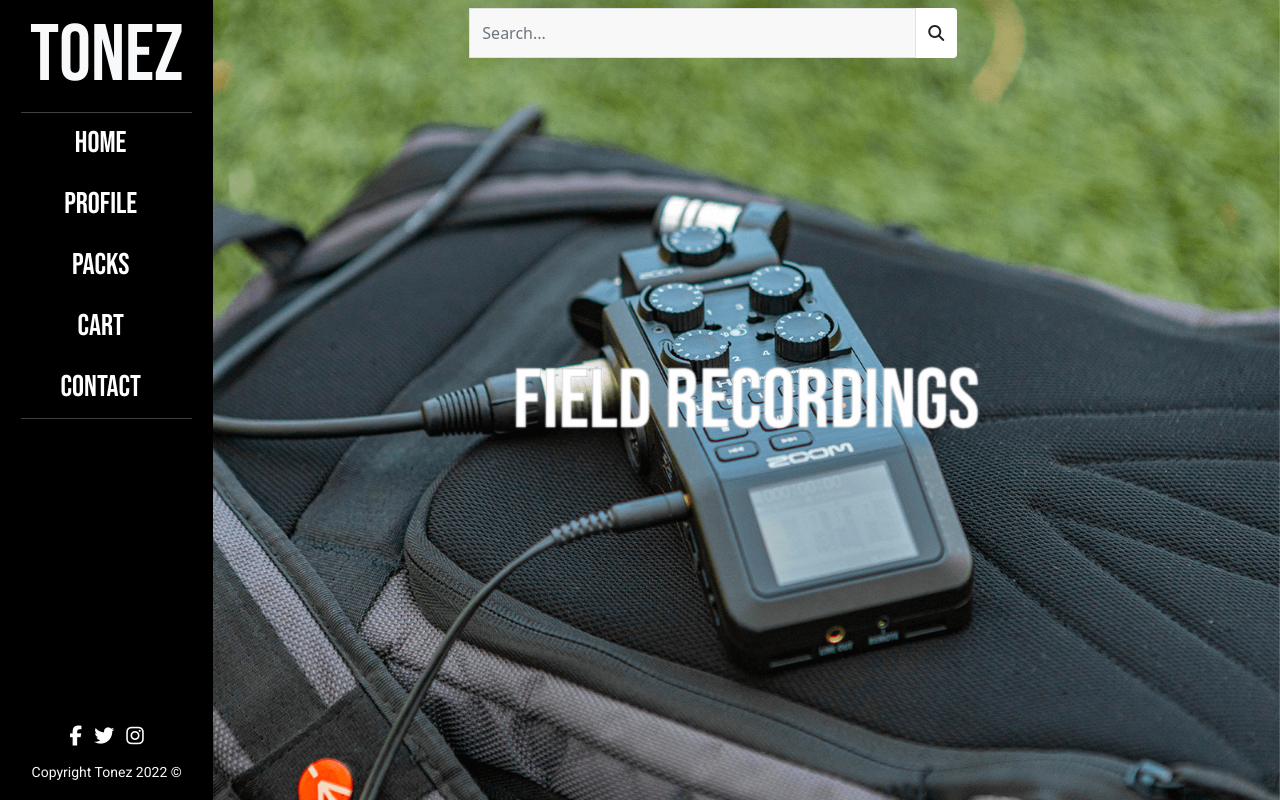
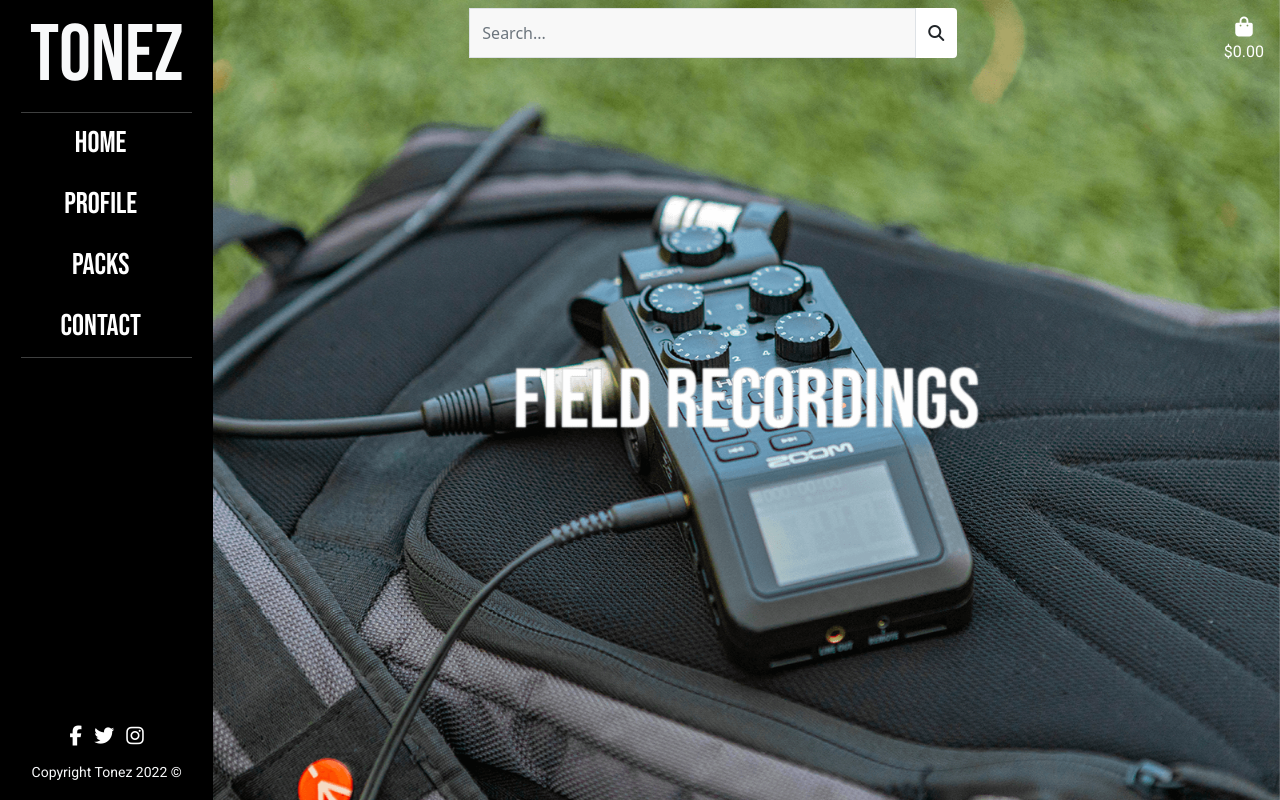
Before and after one commit to hollownotempty/Portfolio_5_Tonez, a Django app: page / in a window 1280 px wide. Run offline with Django 3.2, Linux system fonts and the light colour scheme; some libraries are stand-ins or nearby versions.

Commit message:
Move cart from nav bar to icon in corner

```diff
--- a/static/css/base.css
+++ b/static/css/base.css
@@ -116,6 +116,13 @@ footer a {
     color: #dedddd
 }
 
+#shopping-bag {
+    position: absolute;
+    top: 0;
+    right: 0;
+    z-index: 100000;
+    color: white;
+}
 
 /* ------------------------- Carousel */
 
--- a/templates/allauth/base.html
+++ b/templates/allauth/base.html
@@ -65,9 +65,6 @@
                 <a class="nav-link" href="{% url 'packs' %}">Packs</a>
               </li>
               <li class="nav-item">
-                <a class="nav-link" href="#">Cart</a>
-              </li>
-              <li class="nav-item">
                 <a class="nav-link" href="#">Contact</a>
               </li>
 
@@ -106,6 +103,22 @@
           </div>
         </form>
 
+        <div id="shopping-bag" class="text-center mt-3 me-3">
+          <a href="">
+            <div><i class="fas fa-shopping-bag fa-lg"></i></div>
+            <p class="my-0">
+              {% if grand_total %}
+              ${{ grand_total|floatformat:2 }}
+              {% else %}
+              $0.00
+              {% endif %}
+            </p>
+          </a>
+        </div>
+
+
+
+
         {% block content %}
         {% endblock %}
       </div>
```
Also changed, not shown: 1 other file.
